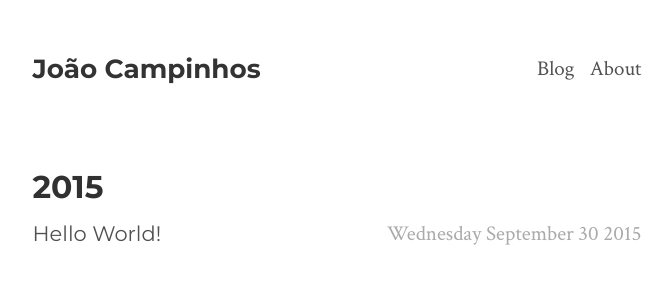
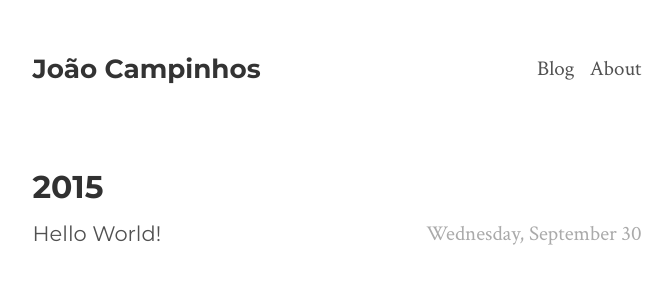
Before and after one commit to joaocampinhos/blog, a Jekyll site: the page built from index.html, in a window 1280 px wide. Shown: the top 300 px of the page, without its empty margins (303-975 px from the left). Built offline with Jekyll 4.4.1, drawn with Linux system fonts in a browser that asks for light colours.

Commit message:
add mobile improvements

```diff
--- a/_sass/_header.scss
+++ b/_sass/_header.scss
@@ -4,9 +4,9 @@
 
 header {
   padding-bottom: 1rem;
-  margin-bottom: 3rem;
   @media (min-width: 34em)
   {
+    margin-bottom: 3rem;
     padding-top: 1rem;
     text-align: right;
   }
@@ -20,9 +20,11 @@ header {
 
 .header-title {
   margin-top: 0;
-  margin-bottom: 0;
+  text-align: center;
   @media (min-width: 34em)
   {
+    margin-bottom: 0;
+    text-align: left;
     float: left;
   }
 }
@@ -31,6 +33,11 @@ header {
   padding-left: 0;
   margin-bottom: 0;
   list-style: none;
+  text-align: center;
+  @media (min-width: 34em)
+  {
+    text-align: right;
+  }
 }
 
 .nav li {
--- a/_sass/_layout.scss
+++ b/_sass/_layout.scss
@@ -19,6 +19,7 @@
 }
 
 .archive-date {
+  padding-left: 1.5rem;
   float: right;
   color: #aaa;
 }
@@ -27,3 +28,15 @@
   font-family: 'Montserrat', sans-serif;
   background-image: none;
 }
+
+.hide-desktop {
+  @media (min-width: 38em) {
+    display: none !important;
+  }
+}
+
+.hide-mobile {
+  @media (max-width: 38em) {
+    display: none !important;
+  }
+}
--- a/index.html
+++ b/index.html
@@ -13,7 +13,8 @@ title: Blog
     {% capture year %}{{ currentyear }}{% endcapture %}
   {% endif %}
   <li>
-    <span class="archive-date">{{ post.date | date: "%A %B %-d %Y" }}</span>
+    <span class="archive-date hide-mobile">{{ post.date | date: "%A, %B %-d" }}</span>
+    <span class="archive-date hide-desktop">{{ post.date | date: "%b %d" }}</span>
     <a class="archive-title" href="{{ post.url }}">{{ post.title }}</a>
   </li>
 {% endfor %}
```
